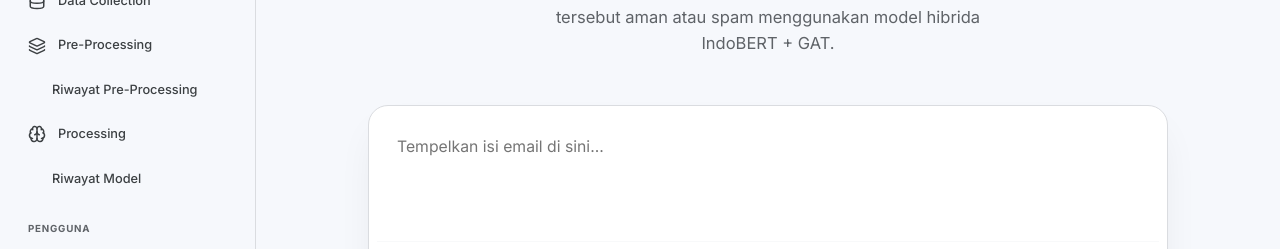
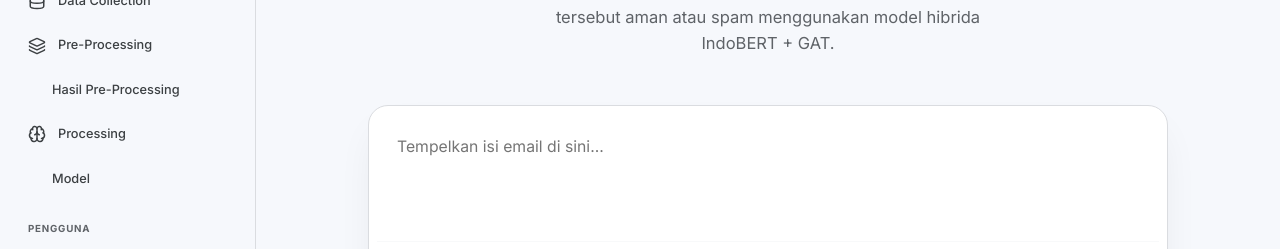
Before and after one commit to apriliamonica/Deteksi-Email-Spam, a React (Vite) app in the folder FE-EMAIL/: page /beranda in a window 1280 px wide. Shown: the part 208-457 px from the top of the page. Built offline with nearby package versions, Linux system fonts and the light colour scheme; no server answers; sample sign-in values are in the browser's storage.

Commit message:
ganti nama side bar

```diff
--- a/FE-EMAIL/src/components/Sidebar.jsx
+++ b/FE-EMAIL/src/components/Sidebar.jsx
@@ -27,14 +27,14 @@
             <Layers size={18} /> Pre-Processing
           </NavLink>
           <NavLink to="/riwayat-preprocessing" className={({ isActive }) => `nav-link sub-link ${isActive ? 'active' : ''}`} style={{ paddingLeft: 40, fontSize: '0.85rem' }}>
-            Riwayat Pre-Processing
+            Hasil Pre-Processing
           </NavLink>
 
           <NavLink to="/processing" className={({ isActive }) => `nav-link ${isActive ? 'active' : ''}`}>
             <Brain size={18} /> Processing
           </NavLink>
           <NavLink to="/riwayat-model" className={({ isActive }) => `nav-link sub-link ${isActive ? 'active' : ''}`} style={{ paddingLeft: 40, fontSize: '0.85rem' }}>
-            Riwayat Model
+            Model
           </NavLink>
 
           <div className="sidebar-section">Pengguna</div>
```
